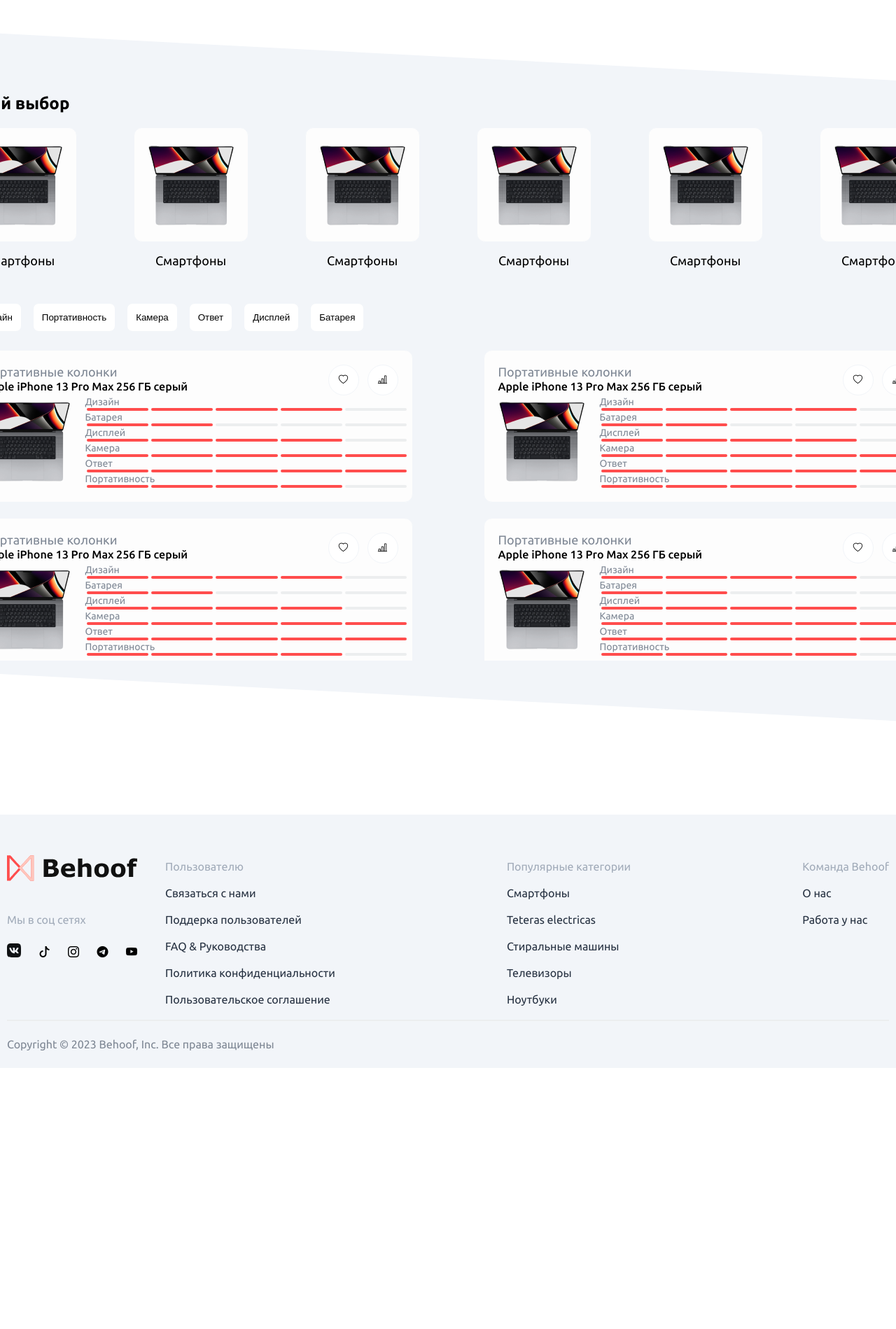
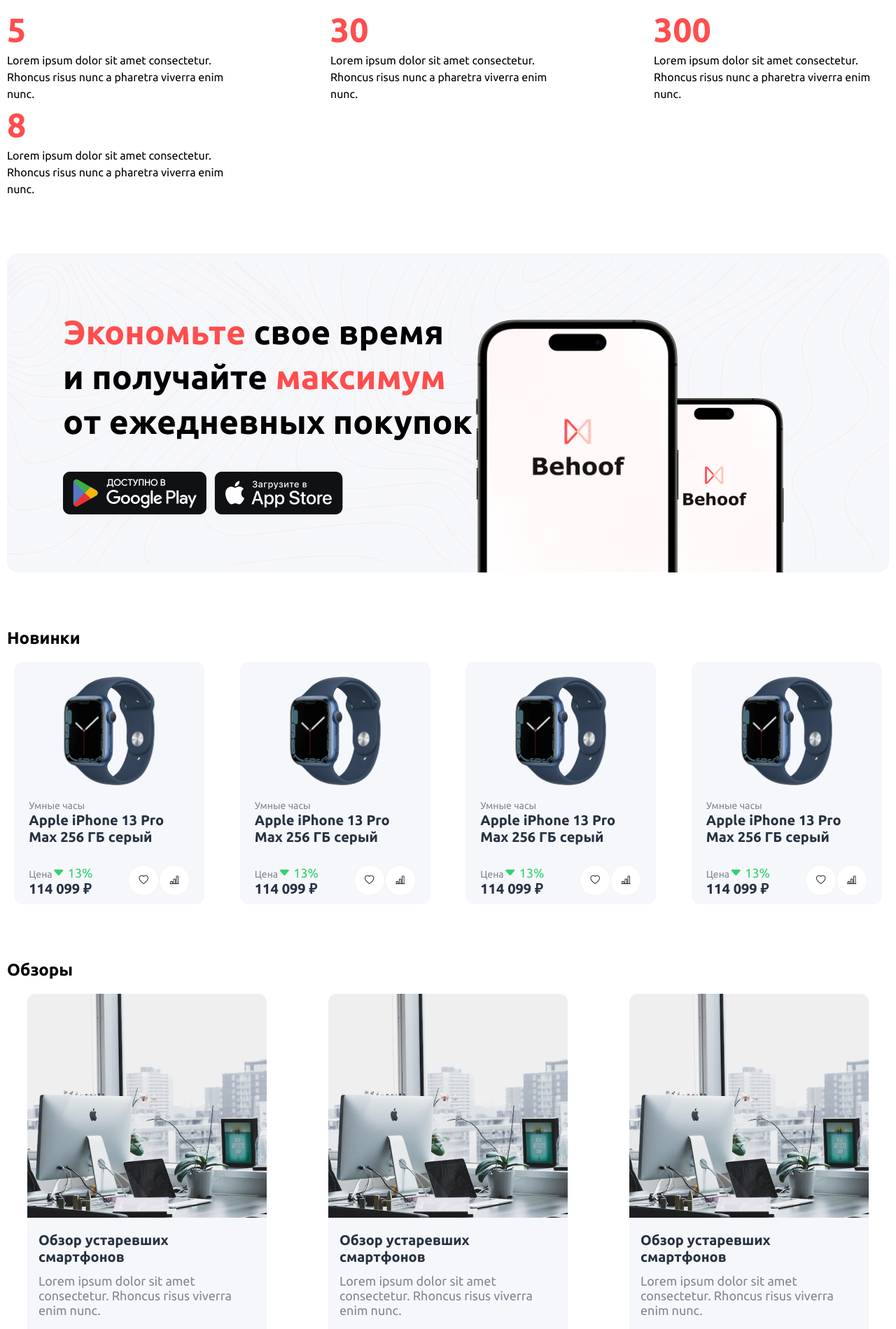
Before and after one commit to roziqov1011/Behoof, a React (Create React App) app: page / in a window 1280 px wide. Shown: the part 560-2459 px from the top of the page at 70% size. Before the commit the page ends 2086 px from the top, so only its background shows below. Built offline with nearby package versions, Linux system fonts and the light colour scheme.

Commit message:
add madia

```diff
--- a/src/components/Home/Choice/ProductSlider/ProductSlider.jsx
+++ b/src/components/Home/Choice/ProductSlider/ProductSlider.jsx
@@ -7,7 +7,7 @@
 import "swiper/css/pagination";
 import mac from '../../../../assets/img/choiceMc.png'
 
-// import "./styles.css";
+import "../Slider/styles.css";
 
 // import required modules
 import { Pagination } from "swiper";
@@ -19,15 +19,12 @@
   window.onresize = function() {
     setChangeWidth(window.innerWidth)
   };
+  return (
+    <div style={{width: `${changeWidth}px`}}>
 
-  return (
-    <>
-    <ChoiceList>
-
-                </ChoiceList>
       <Swiper
-        slidesPerView={changeWidth >= 1440 ? 8: changeWidth >= 1000 ? 6 : changeWidth >= 800 ? 4 : changeWidth >= 500 ? 2 : changeWidth <= 500 ? 1 : 1}
-        spaceBetween={30}
+        slidesPerView={changeWidth >= 1440 ? 8:changeWidth  <= 1440 &&  changeWidth >= 1000 ? 6 : changeWidth <= 1000 && changeWidth >= 800 ? 5 : changeWidth <= 800 &&changeWidth >= 640 ? 4:changeWidth <= 640 &&  changeWidth >= 450 ? 3:changeWidth <= 450 &&  changeWidth >= 300 ? 2  : 1}
+        spaceBetween={10}
 
         modules={[Pagination]}
         className="mySwiper"
@@ -39,13 +36,13 @@
                                     <div>
                                         <img src={mac} alt="" />
                                     </div>
-                                    <p>Смартфоны</p>
+                                    <p>Смартфоны {item}</p>
                                 </ChoiceItem>
                             </SwiperSlide>
                         ))
                     }
 
       </Swiper>
-    </>
+    </div>
   );
 }
--- a/src/components/Home/Choice/Slider/Slider.jsx
+++ b/src/components/Home/Choice/Slider/Slider.jsx
@@ -14,15 +14,15 @@
 import SliderItem from "../SliderItem/SliderItem";
 
 export default function MySlider() {
-const [changeWidth, setChangeWidth] = useState(1200)
+const [changeWidth, setChangeWidth] = useState(window.innerWidth)
   window.onresize = function() {
     setChangeWidth(window.innerWidth)
   };
 
   return (
-    <div className='my__test'>
+    <div style={{width: `${changeWidth}px`}} className='my__test'>
       <Swiper
-        slidesPerView={changeWidth >=900 ? 2: 1}
+        slidesPerView={changeWidth >=990 ? 2: 1}
         grid={{
           rows: 2,
         }}
@@ -56,9 +56,6 @@
         <SwiperSlide>
           <SliderItem/>
            </SwiperSlide>
-        <SwiperSlide>
-          <SliderItem/>
-           </SwiperSlide>
       </Swiper>
     </div>
   );
--- a/src/components/Home/Choice/Slider/styles.css
+++ b/src/components/Home/Choice/Slider/styles.css
@@ -1,7 +1,8 @@
 .my__test{
-    width: 100%;
 height: 450px;
 margin-top: 20px;
+display: flex;
+justify-content: center;
 }
 .swiper {
     width: 100%;
--- a/src/components/Home/Choice/SliderItem/Styled.jsx
+++ b/src/components/Home/Choice/SliderItem/Styled.jsx
@@ -53,6 +53,12 @@
     background: #ECEEEF;
     border-radius: 2px;
     margin: 0 2px;
+    @media (max-width: 1240px) {
+      width: 60px;
+    }
+    @media (max-width: 500px) {
+      width: 40px;
+    }
   }
   div{
     display: flex;
--- a/src/components/Home/Choice/Styled.jsx
+++ b/src/components/Home/Choice/Styled.jsx
@@ -20,9 +20,10 @@
   height: 87%;
 `;
 
-export const ChoiceInner = styled.div`
+export const ChoiceInner =  styled.div`
   position: relative;
   z-index: 3;
+
 `;
 export const ChoiceList = styled.ul`
   margin-top: 20px;
--- a/src/components/Home/New/New.jsx
+++ b/src/components/Home/New/New.jsx
@@ -1,18 +1,37 @@
-import React from 'react'
+import React, { useState } from 'react'
 import watch from '../../../assets/img/smartWatch.png'
 import { Container } from '../../../assets/style/GlobalStyled'
 import { NewWrapper, ProductItem, ProductItemInner, ProductList } from './Styled'
+import { Swiper, SwiperSlide } from "swiper/react";
 
+// Import Swiper styles
+import "swiper/css";
+import "swiper/css/pagination";
+
+import '../Choice/Slider/styles.css'
+import { Grid, Navigation, Pagination } from "swiper";
 function New() {
     const arr = [1,2,3,4,5,6,7,8,9,10]
+    const [changeWidth, setChangeWidth] = useState(window.innerWidth)
+    window.onresize = function() {
+      setChangeWidth(window.innerWidth)
+    };
   return (
     <NewWrapper>
         <Container>
             <h2>Новинки</h2>
             <ProductList>
+            <Swiper
+
+                slidesPerView={changeWidth >= 1440 ? 5:changeWidth  <= 1440 &&  changeWidth >= 1000 ? 4 : changeWidth <= 1000 && changeWidth >= 800 ? 3 : changeWidth <= 800 &&changeWidth >= 640 ? 2:changeWidth <= 640 &&  changeWidth >= 560 ? 2: 1}
+                spaceBetween={30}
+                modules={[Pagination,Navigation]}
+                className="mySwiper"
+            >
                 {
                     arr?.map((item, index)=>(
-                        <ProductItem key={index}>
+                        <SwiperSlide key={'new'+index}>
+                            <ProductItem >
                                 <img src={watch} alt="watch" />
                                 <span>Умные часы</span>
                                 <b>Apple iPhone 13 Pro Max 256 ГБ серый</b>
@@ -25,8 +44,10 @@
                                     <button><i className="bi bi-bar-chart-line"></i></button>
                                 </ProductItemInner>
                             </ProductItem>
+                         </SwiperSlide>
                     ))
                 }
+             </Swiper>
             </ProductList>
         </Container>
     </NewWrapper>
--- a/src/components/Home/New/Styled.jsx
+++ b/src/components/Home/New/Styled.jsx
@@ -4,11 +4,15 @@
 padding-top: 80px;
 `
 export const ProductList= styled.ul`
+max-height: 750px;
 list-style-type: none;
 display: flex;
 justify-content: space-between;
 align-items: center;
 flex-wrap: wrap;
+@media (max-width: 600px) {
+    justify-content: space-around;
+}
 
 `
 export const ProductItem= styled.li`
--- a/src/components/Home/OurGoal/Styled.jsx
+++ b/src/components/Home/OurGoal/Styled.jsx
@@ -11,6 +11,9 @@
   justify-content: space-between;
   align-items: center;
   flex-wrap: wrap;
+  @media (max-width: 720px) {
+    justify-content: space-around;
+  }
 `;
 export const OurGoalItem = styled.li`
   max-width: 336px;
@@ -19,10 +22,16 @@
     font-size: 48px;
     line-height: 64px;
     color: #ff4d4d;
+    @media (max-width: 400px) {
+    font-size: 32px;
+  }
   }
   p {
     font-weight: 400;
     font-size: 16px;
     line-height: 24px;
+    @media (max-width: 400px) {
+    font-size: 12px;
+  }
   }
 `;
--- a/src/components/Home/Reviews/Reviews.jsx
+++ b/src/components/Home/Reviews/Reviews.jsx
@@ -1,19 +1,41 @@
-import React from 'react'
+import React, { useState } from 'react'
 import ItemImg from '../../../assets/img/reviewsItem.png'
 import { ReviewsItem, ReviewsItemInner, ReviewsList, ReviewsWrapper } from './Styled'
 import { Container } from '../../../assets/style/GlobalStyled'
 import { Link } from 'react-router-dom'
+import { Swiper, SwiperSlide } from "swiper/react";
 
+import "swiper/css";
+import "swiper/css/pagination";
+
+
+// import required modules
+import { Pagination } from "swiper";
 function Reviews() {
-    const arr = [1,2,3,4]
+    const arr = [1, 2, 3, 4]
+    const [changeWidth, setChangeWidth] = useState(window.innerWidth)
+    window.onresize = function() {
+      setChangeWidth(window.innerWidth)
+    };
     return (
         <ReviewsWrapper>
             <Container>
                 <h2>Обзоры</h2>
                 <ReviewsList>
+                    <Swiper
+                        slidesPerView={changeWidth >= 1440 ? 4:changeWidth  <= 1440 &&  changeWidth >= 900 ? 3 : changeWidth <= 900 && changeWidth >= 500 ? 2 : 1}
+                        spaceBetween={30}
+                        pagination={{
+                            clickable: true,
+                        }}
+                        modules={[Pagination]}
+                        className="mySwiper"
+                    >
+
                         {
-                    arr?.map((item, index)=>(
-                        <ReviewsItem key={index}>
+                            arr?.map((item, index) => (
+                                <SwiperSlide key={index}>
+                                    <ReviewsItem >
                                         <img src={ItemImg} alt="" />
                                         <ReviewsItemInner>
                                             <b>Обзор устаревших смартфонов</b>
@@ -21,8 +43,10 @@
                                             <Link to='/ '>Смотреть<i className="bi bi-chevron-right"></i></Link>
                                         </ReviewsItemInner>
                                     </ReviewsItem>
+                                </SwiperSlide>
                             ))
                         }
+                    </Swiper>
                 </ReviewsList>
             </Container>
         </ReviewsWrapper>
--- a/src/components/Home/Social/Styled.jsx
+++ b/src/components/Home/Social/Styled.jsx
@@ -14,6 +14,15 @@
 background-size:290px , 200px, contain;
 padding: 80px;
 border-radius: 16px;
+@media (max-width: 1200px) {
+    background-size:200px , 110px, contain;
+padding: 50px;
+
+}
+@media (max-width: 800px) {
+            padding-bottom: 250px;
+            background-position: bottom right 150px, bottom right 50px, center;
+        }
     p{
         font-weight: 700;
         font-size: 48px;
@@ -22,13 +31,35 @@
         span{
             color: #FF4D4D;
         }
+        @media (max-width: 1100px) {
+            font-weight: 700;
+        font-size: 40px;
+        line-height: 54px;
+        }
+        @media (max-width: 600px) {
+            font-weight: 600;
+            font-size: 30px;
+            line-height: 24px;
+        }
     }
     div{
         max-width: 400px;
         margin-top: 40px;
         display: flex;
         justify-content: space-between;
-        flex-wrap: wrap;
+        @media (max-width: 800px) {
+            max-width: 300px;
+            img{
+                width: 150px;
+                height: 45px;
+            }
+        }
+        @media (max-width: 440px) {
+            img{
+                width: 120px;
+                height: 35px;
+            }
+        }
     }
 
 `
--- a/src/pages/Home/Home.jsx
+++ b/src/pages/Home/Home.jsx
@@ -10,11 +10,11 @@
   return (
     <div>
       <Hero/>
-      <Choice/>
-      {/* <OurGoal/>
+      {/* <Choice/> */}
+      <OurGoal/>
       <Social/>
       <New/>
-      <Reviews/> */}
+      <Reviews/>
     </div>
   )
 }
```
Lines whose indentation alone changed are shown as unchanged.
